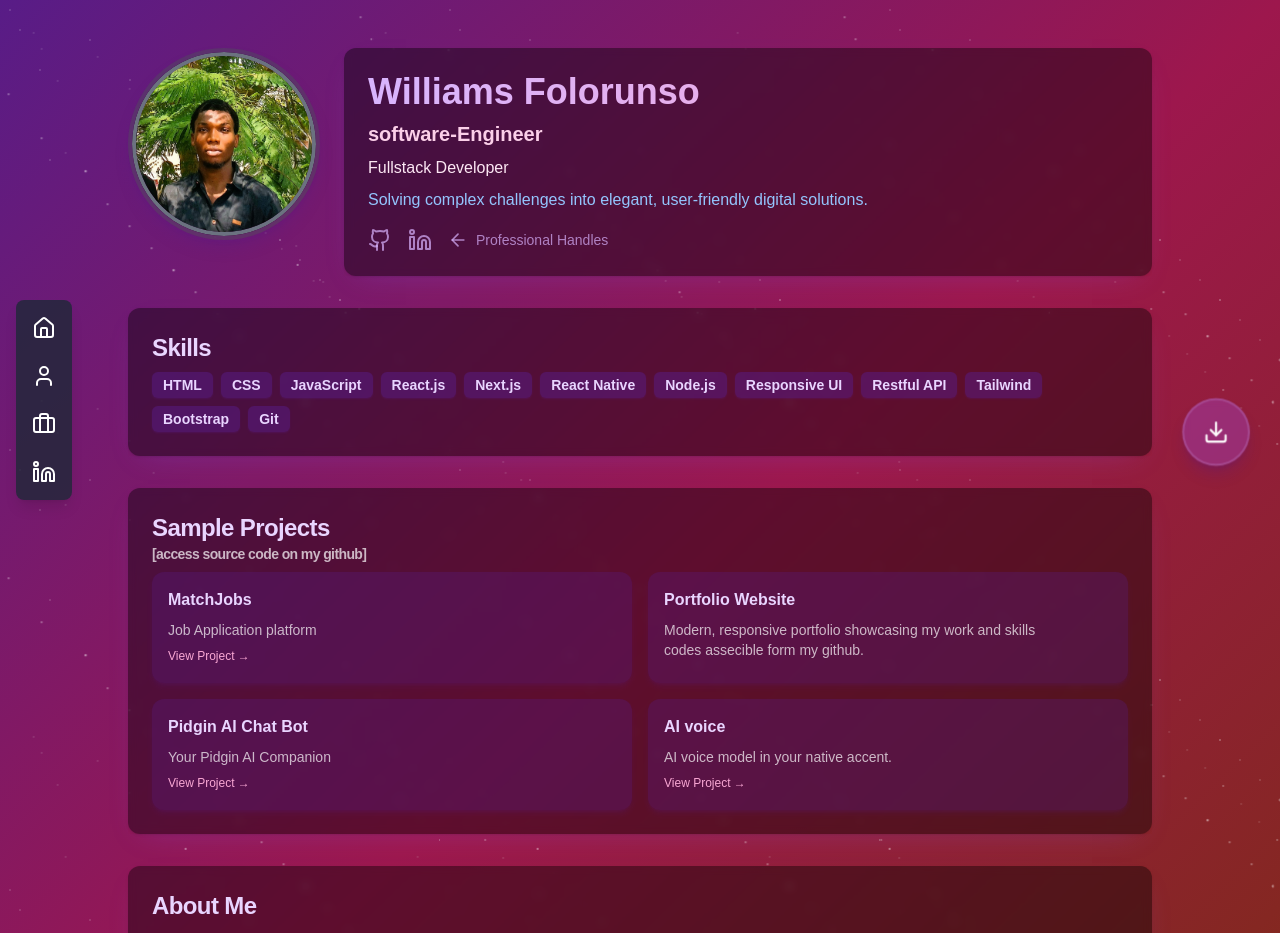
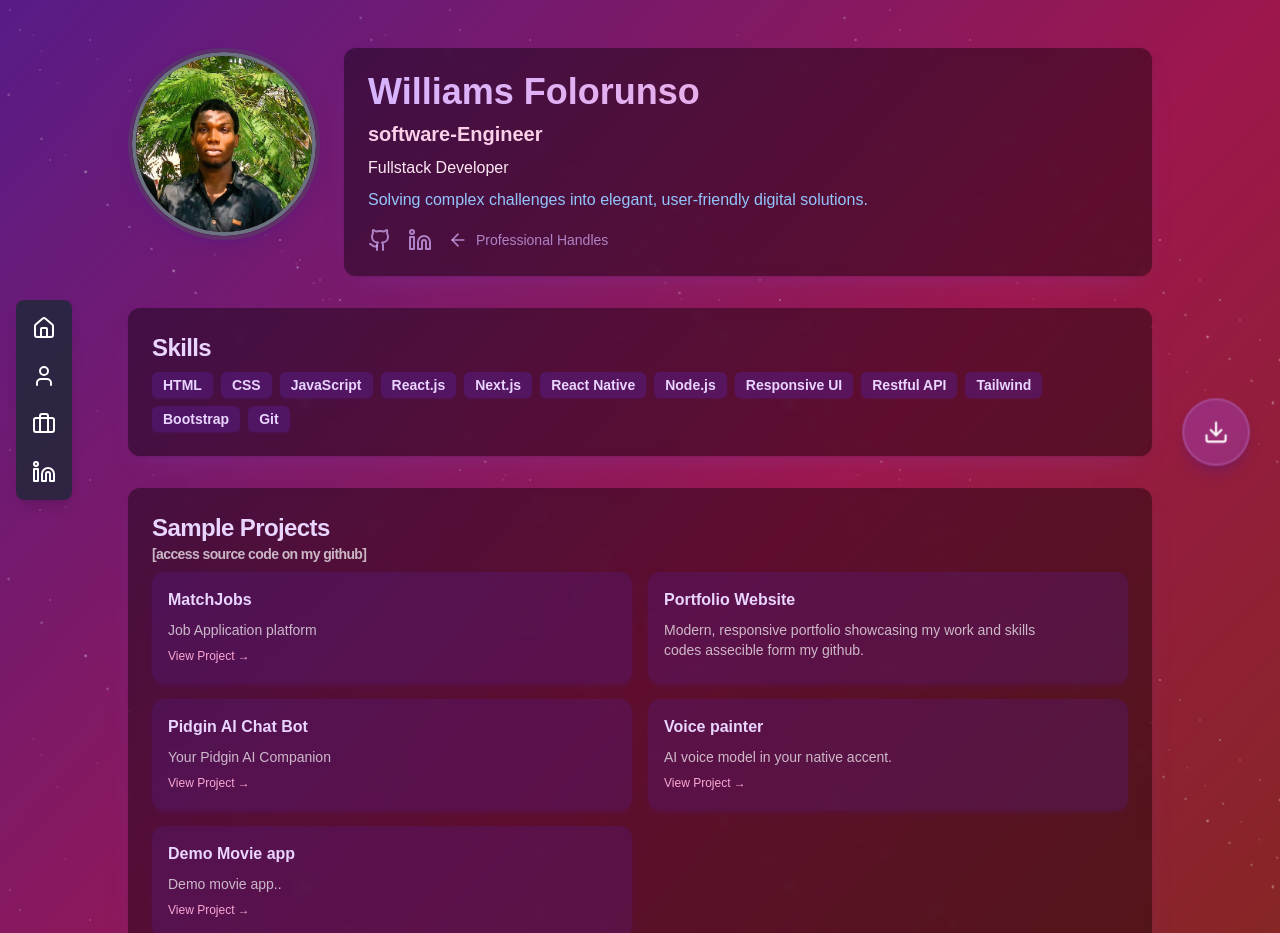
Before and after one commit to willzs01/portfolio, a Next.js app: page / in a window 1280 px wide. Shown: the top 933 px of the page. Built offline with nearby package versions, Linux system fonts and the light colour scheme.

Commit message:
added movieapp

```diff
--- a/src/app/page.tsx
+++ b/src/app/page.tsx
@@ -272,15 +272,30 @@ export default function ProfilePage() {
                         </span>
                       </motion.a>
                       <motion.a
-                        href="https://https://ai-voice-seven.vercel.app/"
+                        href="https://ai-voice-seven.vercel.app/"
                         target="_blank"
                         rel="noopener noreferrer"
                         whileHover={{ scale: 1.02 }}
                         className="rounded-xl bg-purple-900/30 p-4 shadow-md shadow-purple-900/20 group cursor-pointer"
                       >
-                        <h3 className="font-semibold mb-2 text-purple-200 group-hover:text-pink-200 transition-colors">AI voice</h3>
+                        <h3 className="font-semibold mb-2 text-purple-200 group-hover:text-pink-200 transition-colors">Voice painter</h3>
                         <p className="text-sm text-white/70 group-hover:text-white/90 transition-colors">
                           AI voice model in your native accent.
+                        </p>
+                        <span className="text-xs text-pink-300 group-hover:text-pink-200 mt-2 inline-block">
+                          View Project →
+                        </span>
+                      </motion.a>
+                      <motion.a
+                        href="https://reactmovieapp-lemon.vercel.app/"
+                        target="_blank"
+                        rel="noopener noreferrer"
+                        whileHover={{ scale: 1.02 }}
+                        className="rounded-xl bg-purple-900/30 p-4 shadow-md shadow-purple-900/20 group cursor-pointer"
+                      >
+                        <h3 className="font-semibold mb-2 text-purple-200 group-hover:text-pink-200 transition-colors">Demo Movie app</h3>
+                        <p className="text-sm text-white/70 group-hover:text-white/90 transition-colors">
+                          Demo movie app..
                         </p>
                         <span className="text-xs text-pink-300 group-hover:text-pink-200 mt-2 inline-block">
                           View Project →
```
